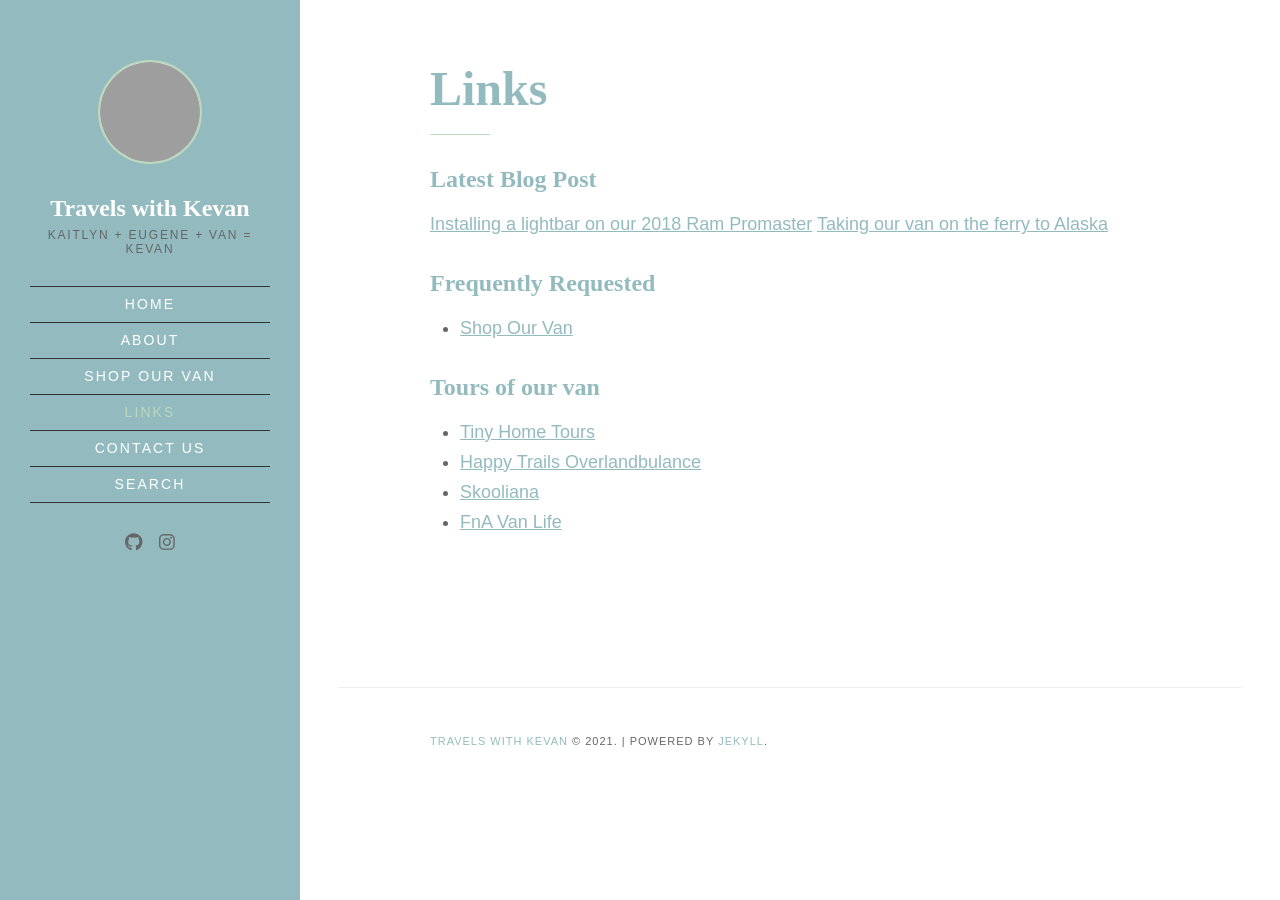
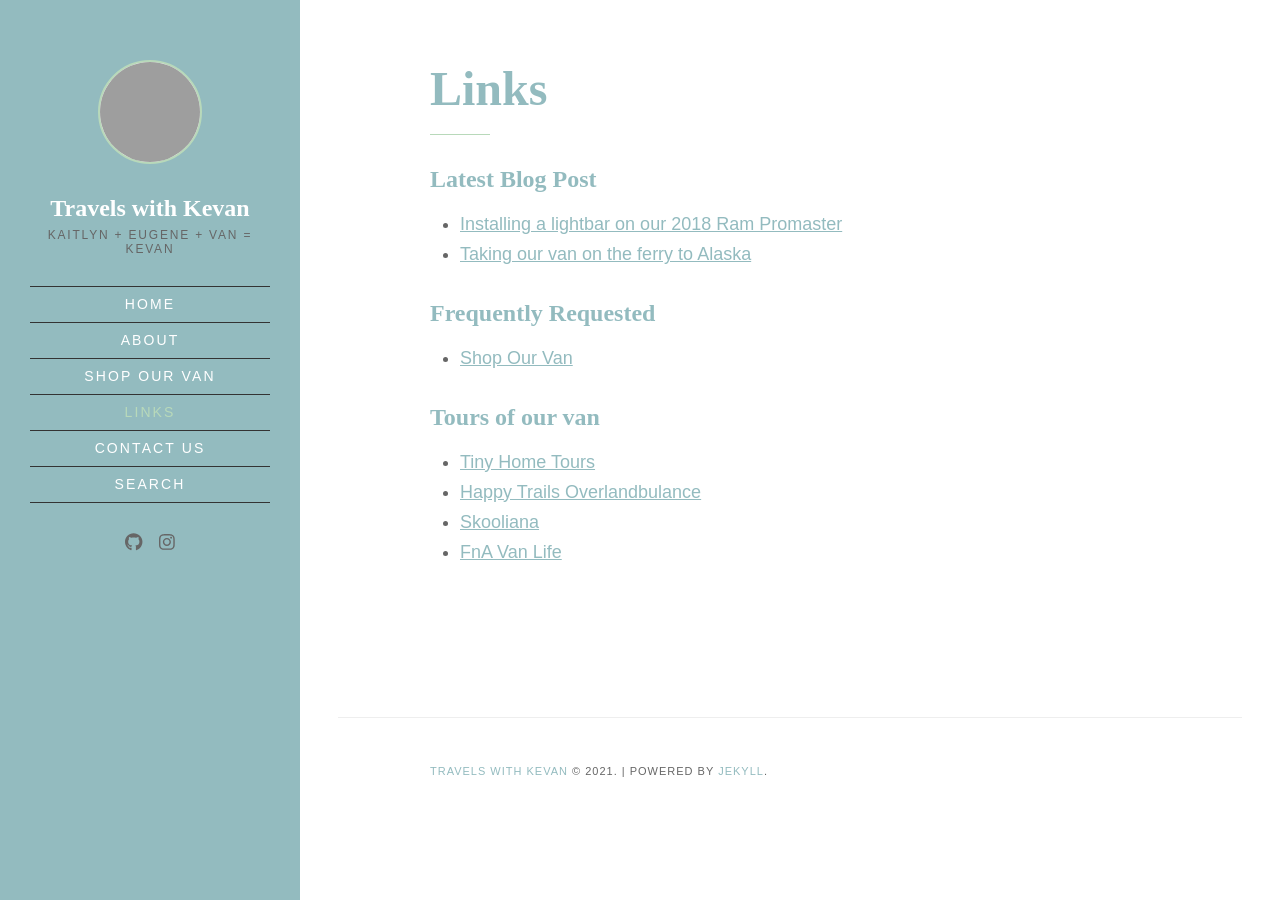
Before and after one commit to kevanaster/TravelsWithKevan-site, a Jekyll site: the page built from links.md, in a window 1280 px wide. Built offline with Jekyll 4.4.1, drawn with Linux system fonts in a browser that asks for light colours; a script that is not in the unit is left out; grey boxes are pictures that could not be loaded.

```diff
--- a/links.md
+++ b/links.md
@@ -5,8 +5,8 @@ title: Links
 
 #### Latest Blog Post
 
-[Installing a lightbar on our 2018 Ram Promaster](https://travelswithkevan.com/Lightbar-Install)
-[Taking our van on the ferry to Alaska](https://travelswithkevan.com/Alaska-Ferry-pt1)
+- [Installing a lightbar on our 2018 Ram Promaster](https://travelswithkevan.com/Lightbar-Install)
+- [Taking our van on the ferry to Alaska](https://travelswithkevan.com/Alaska-Ferry-pt1)
 
 #### Frequently Requested
 
```
